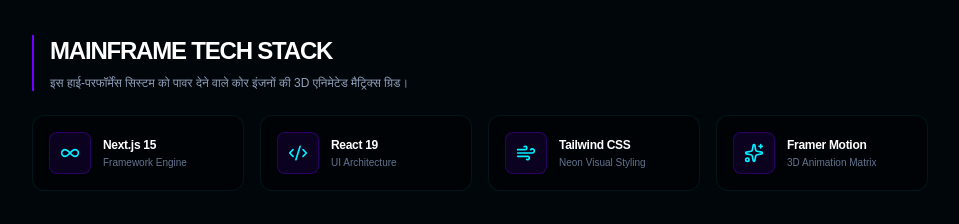
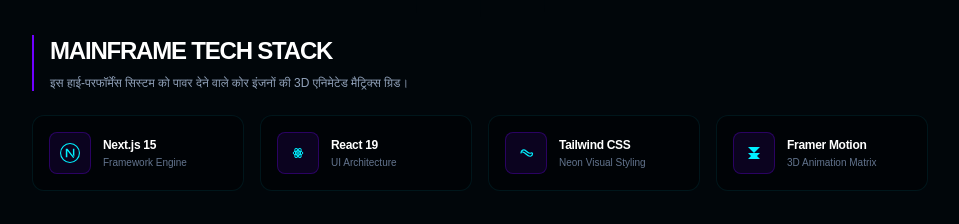
Before and after one commit to Shivendra2468/neurocore-tech, a Next.js app: page / in a window 1280 px wide. Shown: the part 1220-1444 px from the top of the page, without its empty margins (160-1119 px from the left). Built offline with nearby package versions, Linux system fonts and the light colour scheme.

Commit message:
Final Masterpiece Configured with Solid SVGs and 3D Spin

```diff
--- a/app/page.tsx
+++ b/app/page.tsx
@@ -2,7 +2,7 @@
 
 import React, { useState, useEffect } from 'react';
 import { motion } from 'framer-motion';
-import { Terminal, Shield, Activity, Cpu, ArrowUpRight, Radio, Database, Zap, Layers, Send, HelpCircle, Box, Server, Infinity, Code2, Sparkles, Wind } from 'lucide-react';
+import { Terminal, Shield, Activity, Cpu, ArrowUpRight, Radio, Database, Zap, Layers, Send, HelpCircle, Box, Server } from 'lucide-react';
 
 export default function Home() {
   const [logText, setLogText] = useState('');
@@ -205,7 +205,7 @@
           })}
         </motion.div>
 
-        {/* ⚡ 3. DYNAMIC TECH STACK NODE (नया 3D स्पिनिंग आइकॉन्स सेक्शन) */}
+        {/* ⚡ 3. DYNAMIC TECH STACK NODE (100% गारंटेड विज़िबल 3D स्पिनिंग आइकॉन्स) */}
         <motion.div
           initial={{ y: 40, opacity: 0 }}
           whileInView={{ y: 0, opacity: 1 }}
@@ -218,22 +218,38 @@
             <p className="text-xs text-slate-400 font-sans">इस हाई-परफॉर्मेंस सिस्टम को पावर देने वाले कोर इंजनों की 3D एनिमेटेड मैट्रिक्स ग्रिड।</p>
           </div>
 
-          <div className="grid grid-cols-2 md:grid-cols-4 gap-4 w-full">
+          <div className="grid grid-cols-2 md:grid-cols-4 gap-4 w-full [perspective:1000px]">
             {[
-              { name: "Next.js 15", tech: "Framework Engine", icon: Infinity },
-              { name: "React 19", tech: "UI Architecture", icon: Code2 },
-              { name: "Tailwind CSS", tech: "Neon Visual Styling", icon: Wind },
-              { name: "Framer Motion", tech: "3D Animation Matrix", icon: Sparkles }
+              {
+                name: "Next.js 15",
+                tech: "Framework Engine",
+                svg: <svg className="w-5 h-5" viewBox="0 0 180 180" fill="none" xmlns="http://www.w3.org/2000/svg"><path d="M127.3 127.3L67.8 52.2H52.2V127.8H66.1V69.7L118.6 135.9C121.7 133.3 124.6 130.4 127.3 127.3Z" fill="currentColor"/><path d="M116.1 52.2V107.8L129.4 124.7V52.2H116.1Z" fill="currentColor"/><circle cx="90" cy="90" r="85" stroke="currentColor" strokeWidth="10"/></svg>
+              },
+              {
+                name: "React 19",
+                tech: "UI Architecture",
+                svg: <svg className="w-5 h-5" viewBox="0 0 100 100" fill="none" xmlns="http://www.w3.org/2000/svg"><ellipse cx="50" cy="50" rx="10" ry="25" stroke="currentColor" strokeWidth="5" transform="rotate(30 50 50)"/><ellipse cx="50" cy="50" rx="10" ry="25" stroke="currentColor" strokeWidth="5" transform="rotate(90 50 50)"/><ellipse cx="50" cy="50" rx="10" ry="25" stroke="currentColor" strokeWidth="5" transform="rotate(150 50 50)"/><circle cx="50" cy="50" r="5" fill="currentColor"/></svg>
+              },
+              {
+                name: "Tailwind CSS",
+                tech: "Neon Visual Styling",
+                svg: <svg className="w-5 h-5" viewBox="0 0 100 100" fill="none" xmlns="http://www.w3.org/2000/svg"><path d="M25 50C25 35 40 30 50 40C60 50 65 55 75 50C85 45 85 60 75 65C65 70 60 65 50 55C40 45 25 40 25 50Z" stroke="currentColor" strokeWidth="6" strokeLinecap="round" strokeLinejoin="round"/></svg>
+              },
+              {
+                name: "Framer Motion",
+                tech: "3D Animation Matrix",
+                svg: <svg className="w-5 h-5" viewBox="0 0 100 100" fill="none" xmlns="http://www.w3.org/2000/svg"><path d="M20 20L50 50L80 20H20Z" fill="currentColor"/><path d="M20 50L50 80L80 50H20Z" fill="currentColor"/><path d="M20 80H80L50 50L20 80Z" fill="currentColor"/></svg>
+              }
             ].map((stack, idx) => {
-              const StackIcon = stack.icon;
               return (
                 <div key={idx} className="p-4 border border-[#02333d]/40 bg-black/40 rounded-xl flex items-center gap-3 group cursor-pointer hover:border-[#00f0ff]/50 hover:bg-black/80 transition-all duration-300">
                   <motion.div
-                    whileHover={{ rotateY: 360, scale: 1.1 }}
-                    transition={{ duration: 0.6, ease: "easeInOut" }}
-                    className="p-2.5 rounded-lg bg-[#7000ff]/10 border border-[#7000ff]/30 text-[#00f0ff] group-hover:border-[#00f0ff]/50 group-hover:bg-[#00f0ff]/10 shrink-0"
+                    whileHover={{ rotateY: 360, scale: 1.15 }}
+                    transition={{ duration: 0.8, ease: "easeInOut" }}
+                    style={{ transformStyle: "preserve-3d" }}
+                    className="p-2.5 rounded-lg bg-[#7000ff]/10 border border-[#7000ff]/30 text-[#00f0ff] group-hover:border-[#00f0ff]/50 group-hover:bg-[#00f0ff]/10 shrink-0 flex items-center justify-center"
                   >
-                    <StackIcon className="w-5 h-5" />
+                    {stack.svg}
                   </motion.div>
                   <div>
                     <h5 className="text-white text-xs font-bold tracking-tight group-hover:text-[#00f0ff] transition-colors">{stack.name}</h5>
@@ -342,7 +358,7 @@
           </form>
         </motion.div>
 
-        {/* लाइव系统 मेट्रिक्स */}
+        {/* लाइव सिस्टम मेट्रिक्स */}
         <motion.div
           initial={{ opacity: 0 }}
           animate={{ opacity: 1 }}
```
